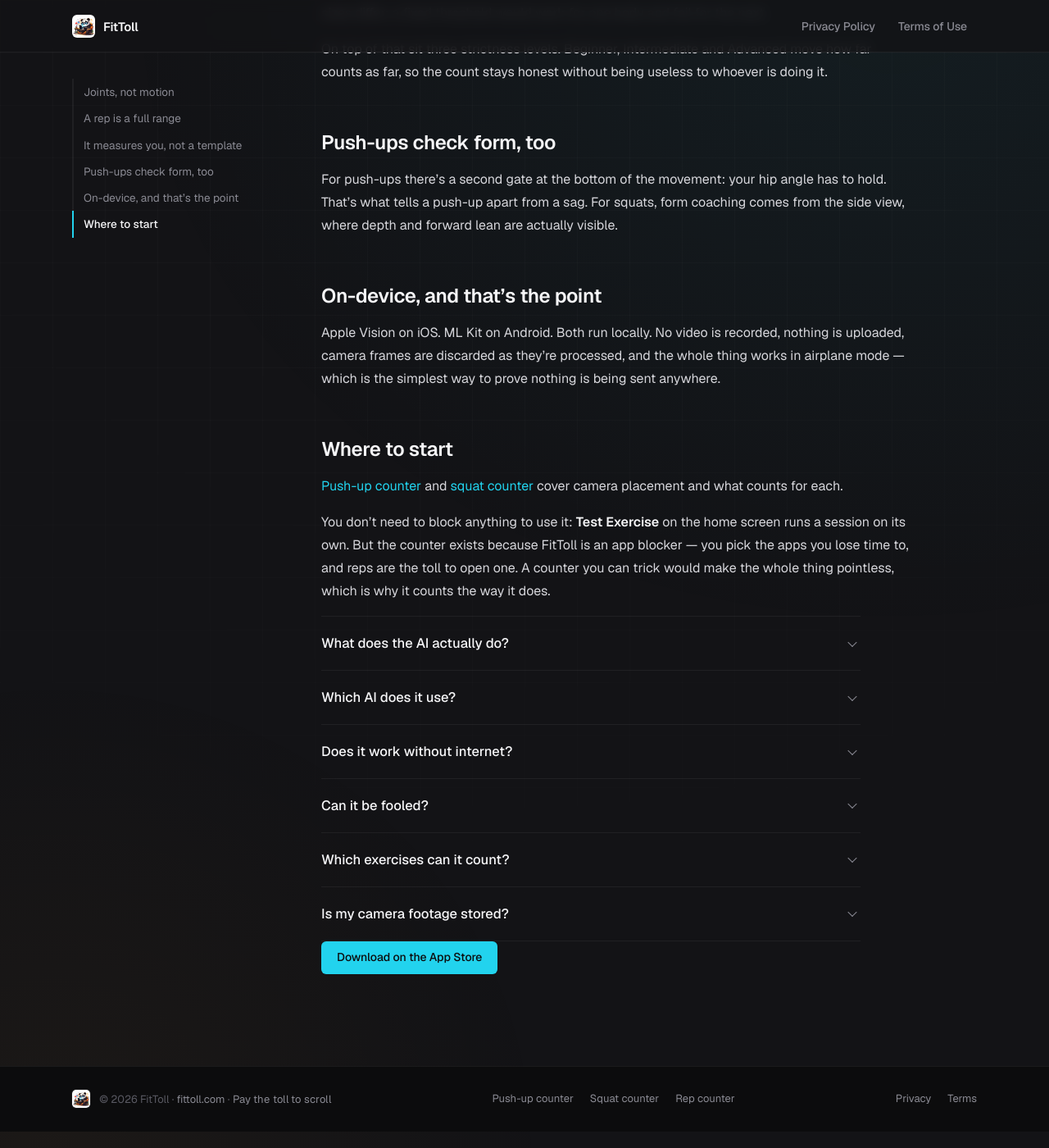
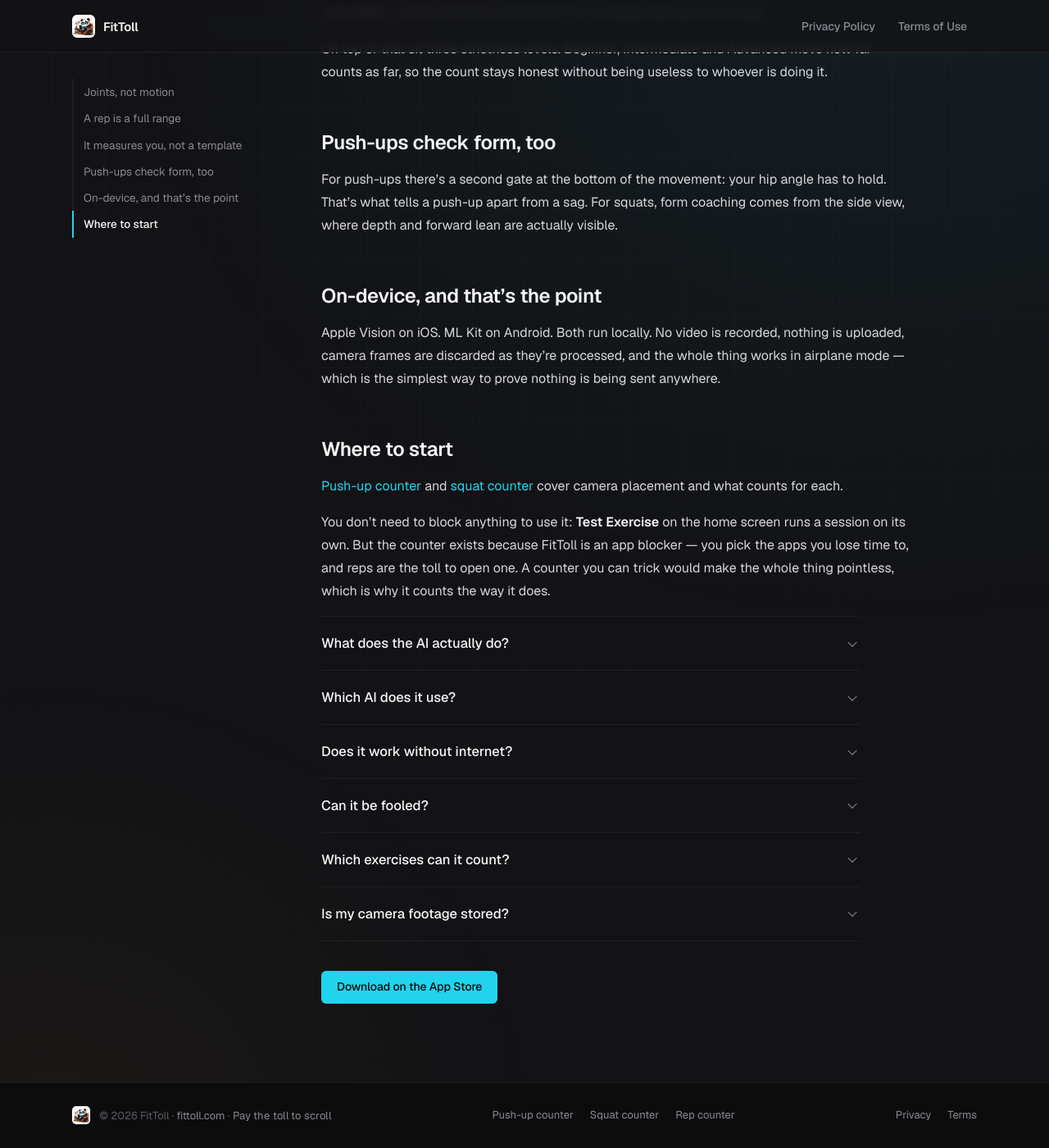
Before and after one commit to aurobindoGupta/fitToll-site, a Jekyll site: the page built from ai-rep-counter.md, in a window 1280 px wide and 1400 px high, scrolled down 1006 px. Shown: the whole window at 82% size. Built offline with Jekyll 4.4.1, drawn with Linux system fonts in a browser that asks for light colours.

Commit message:
fix(site): the guide CTA was welded to the last FAQ divider [260811-wak]
The Download button on all three guide pages sat flush against the bottom
border of the final FAQ item, with no gap at all.

The cause was a class doing duty outside the context it was written for. The
button used .strip-foot, whose only margin rule is `.strip > p.strip-foot` --
and on a guide page the button lives in .doc-body, which has no .strip
ancestor. The rule never matched, so the element fell through to
`.post-content p { margin: 0 0 16px }` and got a top margin of exactly zero.

Replaced with .page-cta, a class that belongs in both contexts, rather than
patching a margin onto the symptom.

The selector is `.post-content p.page-cta, .strip > p.page-cta` and the
specificity is deliberate. A bare `.page-cta` is 0,1,0 and loses to both
`.post-content p` and `.strip > p` at 0,1,1 -- the first version of this fix
was exactly that, and testing it against the live page returned a computed
margin-top of 0px, unchanged. Matching their shape wins without !important,
which is the same reasoning already recorded on .strip-foot above it.

Verified on the deployed page before committing: computed margin-top went
0px -> 36px in .post-content context, confirmed visually.

```diff
--- a/_sass/minima/custom-styles.scss
+++ b/_sass/minima/custom-styles.scss
@@ -1419,3 +1419,17 @@
 .faq-a p:last-child { margin-bottom: 0; }
 
 .faq-a a { color: var(--accent); }
+
+/* End-of-page call to action on the guide pages. These sit in .doc-body, not
+   in a .strip, so the `.strip > p.strip-foot` rule never matched them and they
+   inherited `.post-content p { margin: 0 0 16px }` -- zero top margin, which
+   left the button touching the FAQ's last divider.
+
+   Specificity matters here for the same reason it does on .strip-foot above:
+   both `.post-content p` and `.strip > p` are 0,1,1, so a bare `.page-cta`
+   (0,1,0) loses and the margin silently does nothing. Matching their shape
+   wins honestly, without !important. */
+.post-content p.page-cta,
+.strip > p.page-cta {
+  margin: 36px 0 0;
+}
--- a/ai-rep-counter.md
+++ b/ai-rep-counter.md
@@ -95,4 +95,4 @@
 
 {% include faq.html %}
 
-<p class="strip-foot"><a class="btn btn-primary" href="https://apps.apple.com/us/app/fittoll/id6761677416">Download on the App Store</a></p>
+<p class="page-cta"><a class="btn btn-primary" href="https://apps.apple.com/us/app/fittoll/id6761677416">Download on the App Store</a></p>
```
Also changed, not shown: push-up-counter.md (+1 -1 lines), squat-counter.md (+1 -1 lines).
